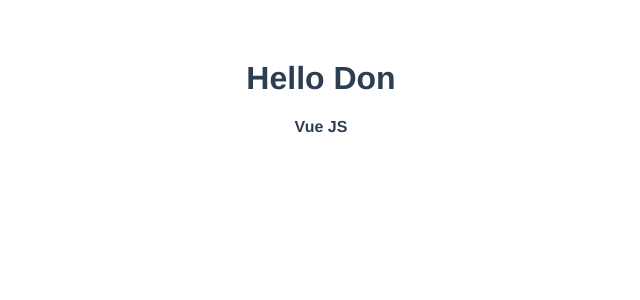
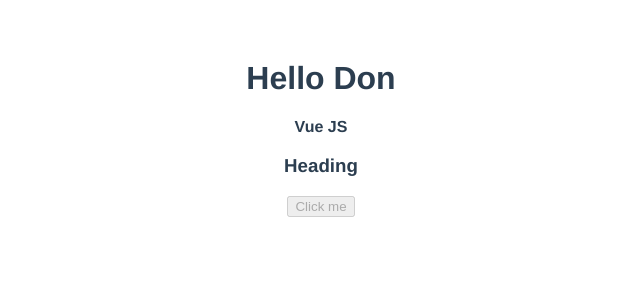
Before and after one commit to Don-PhDev/vue-roadmap, a Vue app: page / in a window 1280 px wide. Shown: the top 300 px of the page, without its empty margins (319-959 px from the left). Built offline with nearby package versions, Linux system fonts and the light colour scheme.

Commit message:
Attribute binding

```diff
--- a/src/App.vue
+++ b/src/App.vue
@@ -2,6 +2,8 @@
   <div>
     <h1>{{ greet }} {{ name }}</h1>
     <p v-html="language" />
+    <h3 :id="headingId">Heading</h3>
+    <button :disabled="isDisabled">Click me</button>
   </div>
 </template>
 
@@ -14,6 +16,8 @@
       greet: "Hello",
       name: "Don",
       language: "<b>Vue JS</b>",
+      headingId: "heading",
+      isDisabled: true,
     }
   },
 }
```
